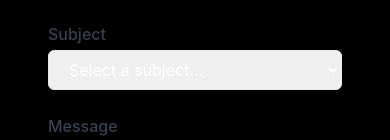
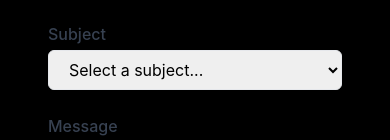
Before and after one commit to nimietech/Portfolio, a React (Create React App) app: page / in a window 390 px wide. Shown: the part 7831-7971 px from the top of the page. Built offline with nearby package versions, Linux system fonts and the light colour scheme.

Commit message:
Updated responsive layouts

```diff
--- a/src/pages/Contact.jsx
+++ b/src/pages/Contact.jsx
@@ -297,17 +297,16 @@ const Contact = () => {
               id="subject"
               name="subject"
               required
-              className="w-full px-4 py-2 border rounded-md focus:ring-2 focus:ring-blue-500 bg-whitedark:text-black"
+              className="w-full px-4 py-2 border rounded-md focus:ring-2 focus:ring-blue-500 text-black"
               defaultValue=""
             >
               <option value="" disabled>
                 Select a subject...
               </option>
               <option value="general-enquiry">General Enquiry</option>
-              <option value="web-development">Web Development</option>
-              <option value="business-collaboration">Business Collaboration / RAWBOT Initiatives</option>
+              <option value="web-development">Website / WebApp Development</option>
+              <option value="business-collaboration">Collaborations / Partnership</option>
               <option value="service-request">Tech Training / Workshops</option>
-              <option value="partnership-proposal">Partnership Proposal</option>
               <option value="other">Other</option>
             </select>
           </div>
```
